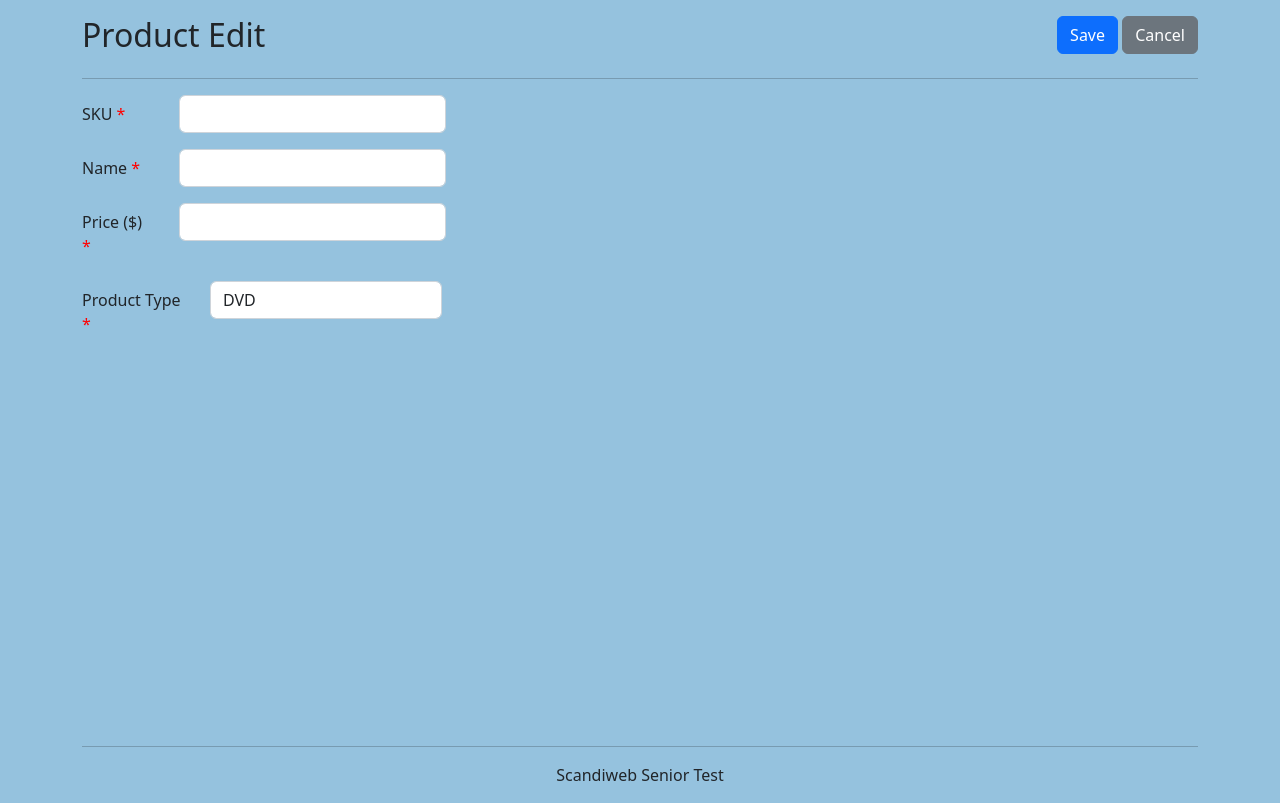
After one commit to Phoenix-H22/ScandiWeb-Senior-Test, a PHP site: template views/Product_Edit.render.php in a window 1280 px wide. The commit adds this page. Run offline with PHP 8.4, Linux system fonts and the light colour scheme; the template is opened without the code that fills it, so the values that code supplies are empty; some libraries are stand-ins or nearby versions.

Commit message:
Edit Project Structure
I edited the whole project structure including Router, Models, Methods so router can accept parameter's in url  so i can pass them to edit function to get the product by its id

```diff
--- a/routes/web.php
+++ b/routes/web.php
@@ -8,4 +8,6 @@ $app::get('/', 'ProductController', 'show');
 $app::post('/', 'ProductController', 'delete');
 $app::get('/add-product', 'ProductController', 'add');
 $app::post('/add-product', 'ProductController', 'create');
+$app::get('/edit-product', 'ProductController', 'edit');
+// $app::post('/edit-product', 'ProductController', 'update');
 $app->run();
--- /dev/null
+++ b/views/Product_Edit.render.php
@@ -0,0 +1,76 @@
+<!DOCTYPE html>
+<html lang="en">
+<head>
+    <?php
+    $title = 'Product Edit';
+    include ROOT . '/views/layouts/header.render.php';
+    ?>
+</head>
+<body class="container">
+<div id="loader-overlay" class="loader-overlay">
+  <div id="loader" class="loader"></div>
+</div>
+<header>
+    <div class="row">
+        <div class="col header-left">
+            <h2><?= $title ?></h2>
+        </div>
+        <div class="col header-right">
+            <div class="float-end">
+                <a class="btn btn-primary" id="submit-btn">Save</a>
+                <a class="btn btn-secondary" href="/">Cancel</a>
+            </div>
+        </div>
+    </div>
+    <hr>
+</header>
+
+<main>
+<?php print_r($data) ?>
+    <form id="product_form" action="/add-product" method="post">
+        <div class="col-sm-6">
+            <div class="mb-3 row">
+                <label for="sku" class="col-sm-2 col-form-label">SKU <span class="red">*</span></label>
+                <div class="col-sm-6">
+                    <input type="text" class="form-control" name="sku" id="sku" value="<?= $data["sku"] ?>" required>
+                </div>
+
+            </div>
+        </div>
+        <div class="col-sm-6">
+            <div class="mb-3 row">
+                <label for="name" class="col-sm-2 col-form-label">Name <span class="red">*</span></label>
+                <div class="col-sm-6">
+                    <input type="text" class="form-control" name="name" id="name" value="<?= $data["name"] ?>" required>
+                </div>
+            </div>
+        </div>
+        <div class="col-sm-6">
+            <div class="mb-3 row">
+                <label for="price" class="col-sm-2 col-form-label">Price ($) <span class="red">*</span></label>
+                <div class="col-sm-6">
+                    <input type="number" class="form-control" name="price" id="price" value="<?= $data["price"] ?>" required>
+                </div>
+            </div>
+        </div>
+        <div class="col-sm-8">
+            <div class="mb-3 row">
+                <label for="productType" class="col-sm-2 col-form-label">Product Type <span class="red">*</span></label>
+                <div class="col-sm-4">
+                    <select class="form-control" name="productType" id="productType" required>
+                        <option value="" disabled>Type</option>
+                        <option <?php $data["type"] == "dvd" ?? selected ?> value="dvd">DVD</option>
+                        <option value="book">Book</option>
+                        <option value="furniture">Furniture</option>
+                    </select>
+                </div>
+            </div>
+        </div>
+        <div class="col-sm-8" id="properties"></div>
+    </form>
+</main>
+<?php unset($_SESSION['errors']); ?>
+<?php include ROOT . '/views/layouts/footer.render.php'; ?>
+<script src="<?=BASE_URL . 'assets/js/add.js'?>"></script>
+</body>
+</html>
--- a/views/Product_List.render.php
+++ b/views/Product_List.render.php
@@ -16,7 +16,6 @@
            <div class="row float-end">
             <div class="col-6">
             <a class="btn btn-primary float-end" href="/add-product">ADD</a>
-
             </div>
             <div class="col-6">
             <a class="btn btn-danger" id="delete-product-btn">MASS DELETE</a>
@@ -46,6 +45,7 @@
                                 <p class="product-card-text"><?= $product['price'] . ' $'; ?></p>
                                 <p class="product-card-text"><?= $product['property']; ?></p>
                             </div>
+                            <a class="btn btn-primary float-end" href="/edit-product/<?= $product['id']; ?>">EDIT</a>
                             <label>
                                 <input type="checkbox" class="delete-checkbox" name="product-<?= $product['id']; ?>" value="<?= $product['id']; ?>">
                             </label>
```
Also changed, not shown: app/Controllers/ProductController.php (+6 -1 lines), app/Core/Model/Model.php (+18 -0 lines), app/Core/Router/Route.php (+17 -3 lines), app/Core/Router/UrlEngine.php (+20 -1 lines), 1 other file.
